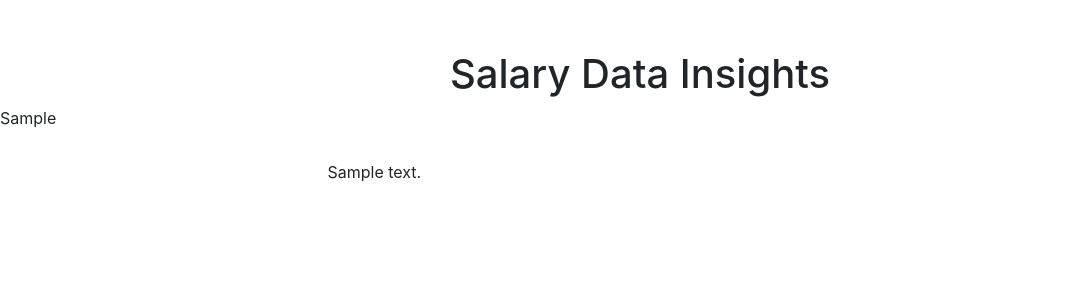
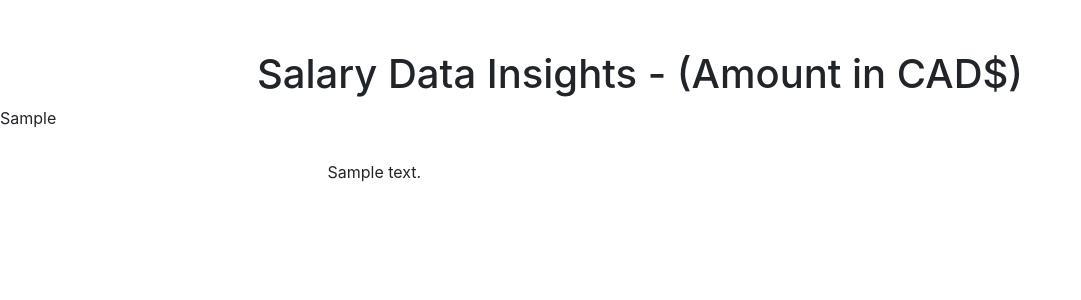
Before and after one commit to SulaimanConain/payslips, a Flask app: template templates/index.html in a window 1280 px wide. Shown: the top 300 px of the page, without its empty margins (0-1081 px from the left). Run offline with Flask 3, Linux system fonts and the light colour scheme; the template is opened without the code that fills it: most values are stand-ins (such as "Sample title", 1, 10 or a date in 2020); parts of the project's set-up code (start-up, migrations or seed data) failed here and were passed over; some libraries are stand-ins or nearby versions.

Commit message:
html chned

```diff
--- a/templates/index.html
+++ b/templates/index.html
@@ -15,7 +15,7 @@
 </head>
 <body>
     <div class="container">
-        <h1 class="text-center">Salary Data Insights </h1>  </div>
+        <h1 class="text-center">Salary Data Insights - (Amount in CAD$) </h1>  </div>
 
         <div class="plot-container">
             {{ plot_div|safe }}
```
